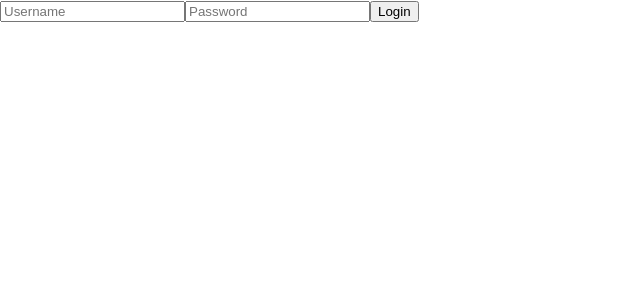
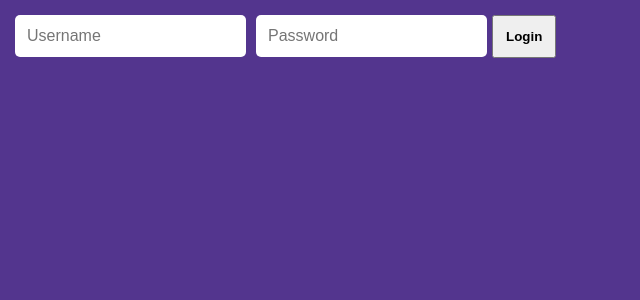
Before and after one commit to AndresMpa/tt-enerBit, a React (Create React App) app: page / in a window 1280 px wide. Shown: the top 300 px of the page, without its empty margins (0-640 px from the left). Built offline with nearby package versions, Linux system fonts and the light colour scheme.

Commit message:
Styles: Login
Adding styles for login, also creating some basics for tt page

```diff
--- /dev/null
+++ b/src/styles/basic.css
@@ -0,0 +1,40 @@
+html {
+  background: rgb(83, 53, 142);
+  -webkit-background-size: cover;
+  -moz-background-size: cover;
+  -o-background-size: cover;
+  background-size: cover;
+  height: 100%;
+  overflow: hidden;
+}
+
+body {
+  margin: 0;
+  font-family: -apple-system, BlinkMacSystemFont, "Segoe UI", "Roboto", "Oxygen",
+    "Ubuntu", "Cantarell", "Fira Sans", "Droid Sans", "Helvetica Neue",
+    sans-serif;
+  -webkit-font-smoothing: antialiased;
+  -moz-osx-font-smoothing: grayscale;
+}
+
+.input {
+  margin: 5px;
+  padding: 12px;
+  font-size: 16px;
+  border-radius: 5px;
+  border: none;
+}
+
+.input:focus {
+  border: -1px solid #53358e;
+}
+
+.box {
+  border-radius: 15px;
+  padding: 5px;
+}
+
+.button {
+  padding: 12px;
+  font-weight: bolder;
+}
--- a/src/styles/index.css
+++ b/src/styles/index.css
@@ -1,13 +1,2 @@
-body {
-  margin: 0;
-  font-family: -apple-system, BlinkMacSystemFont, 'Segoe UI', 'Roboto', 'Oxygen',
-    'Ubuntu', 'Cantarell', 'Fira Sans', 'Droid Sans', 'Helvetica Neue',
-    sans-serif;
-  -webkit-font-smoothing: antialiased;
-  -moz-osx-font-smoothing: grayscale;
-}
-
-code {
-  font-family: source-code-pro, Menlo, Monaco, Consolas, 'Courier New',
-    monospace;
-}
+@import "basic.css";
+@import "login.css";
--- /dev/null
+++ b/src/styles/login.css
@@ -0,0 +1,40 @@
+.login {
+  top: 50%;
+  left: 50%;
+  position: absolute;
+  transform: translate(-50%, -50%);
+
+  color: #ffffff;
+
+  width: 40%;
+  margin: auto;
+  padding: 10px;
+}
+
+.login--container {
+  display: flex;
+  flex-direction: column;
+}
+
+.login--form {
+  padding: 50px 0px;
+  background-color: #ed7004;
+}
+
+.login--input {
+  width: 65%;
+  margin: 10px auto;
+  border-radius: 0px;
+  border-left: 6px solid #53358e;
+}
+
+.login--button {
+  width: 62.5%;
+  margin: auto;
+  border-radius: 15px;
+  background: #ffffff;
+}
+
+.login--button:hover {
+  background: #fffcfc;
+}
```
Also changed, not shown: src/styles/App.css (deleted, +0 -38 lines).
